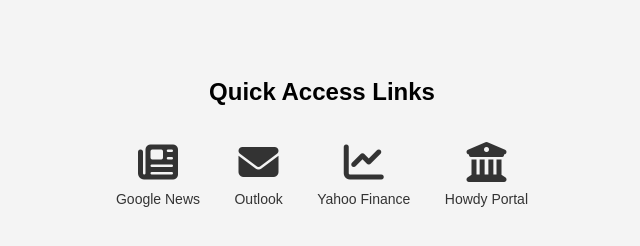
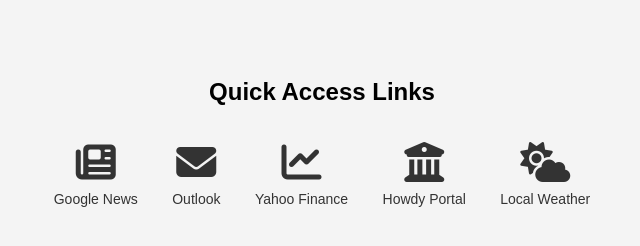
Before and after one commit to Rujun2025/Rujun2025.github.io, a plain HTML site: page index.html in a window 1280 px wide. Shown: the whole page, without its empty margins (318-958 px from the left). Drawn offline with Linux system fonts and the light colour scheme.

Commit message:
Update index.html

```diff
--- a/index.html
+++ b/index.html
@@ -49,9 +49,13 @@
       <i class="fas fa-chart-line"></i>
       <span class="label">Yahoo Finance</span>
     </a>
-    <a href="https://howdy.tamu.edu/" target="_blank" title="Texas A&M Howdy">
+    <a href="https://howdy.tamu.edu/" target="_blank" title="Howdy Portal">
       <i class="fas fa-university"></i>
       <span class="label">Howdy Portal</span>
+    </a>
+    <a href="https://weather.com/weather/today/l/Katy+TX" target="_blank" title="Local Weather">
+      <i class="fas fa-cloud-sun"></i>
+      <span class="label">Local Weather</span>
     </a>
   </div>
 </body>
```
